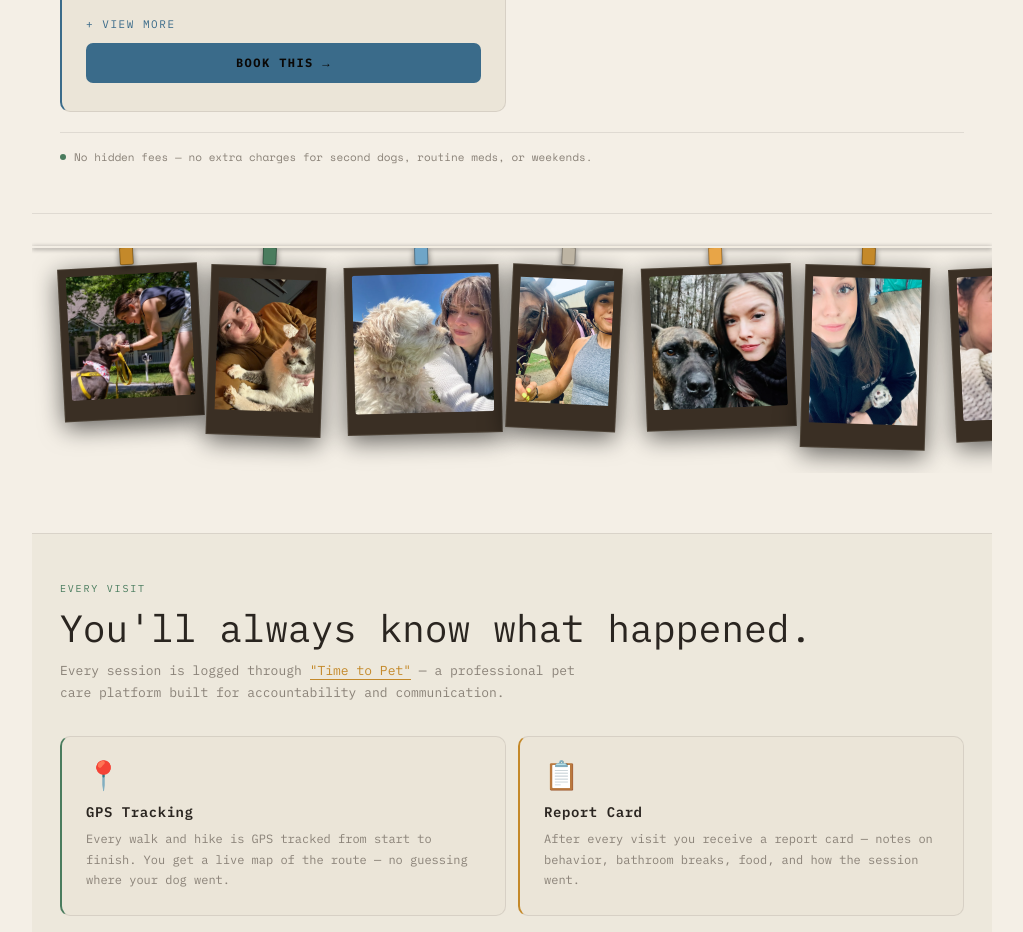
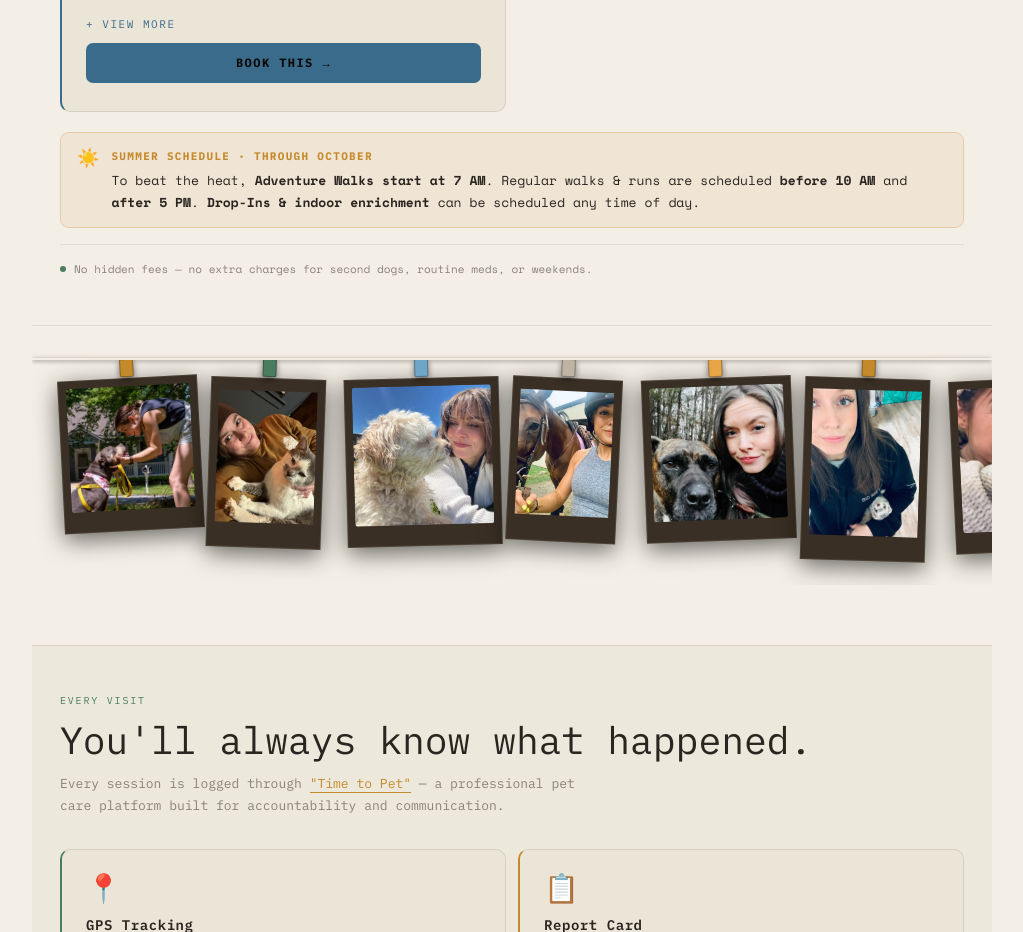
Before and after one commit to darkhorsedevloper/canipetthatdawg, a React (Vite) app: page / in a window 1280 px wide. Shown: the part 2300-3232 px from the top of the page, without its empty margins (128-1151 px from the left). Built offline with nearby package versions, Linux system fonts and the light colour scheme.

Commit message:
Services: add summer heat-schedule notice (through October)
Adventure Walks start at 7 AM; regular walks/runs before 10 AM and
after 5 PM; drop-ins & indoor enrichment any time of day.

Co-Authored-By: Claude Opus 4.8 <noreply@anthropic.com>

```diff
--- a/src/components/Services.jsx
+++ b/src/components/Services.jsx
@@ -204,6 +204,35 @@ export default function Services() {
         ))}
       </div>
 
+      {/* Seasonal heat-schedule notice (through October) */}
+      <div style={{
+        display: 'flex',
+        alignItems: 'flex-start',
+        gap: '12px',
+        background: 'color-mix(in srgb, var(--orange) 9%, transparent)',
+        border: '1px solid color-mix(in srgb, var(--orange) 28%, transparent)',
+        borderRadius: '9px',
+        padding: '14px 16px',
+        marginBottom: '16px',
+      }}>
+        <span style={{ fontSize: '18px', lineHeight: 1.2, flexShrink: 0 }} aria-hidden="true">☀️</span>
+        <p style={{ fontSize: '13px', color: 'var(--charcoal)', lineHeight: 1.7, margin: 0 }}>
+          <span style={{
+            fontFamily: "'IBM Plex Mono', monospace",
+            fontSize: '11px',
+            fontWeight: 700,
+            letterSpacing: '0.12em',
+            textTransform: 'uppercase',
+            color: 'var(--orange)',
+            display: 'block',
+            marginBottom: '4px',
+          }}>
+            Summer schedule · through October
+          </span>
+          To beat the heat, <strong>Adventure Walks start at 7&nbsp;AM</strong>. Regular walks &amp; runs are scheduled <strong>before 10&nbsp;AM</strong> and <strong>after 5&nbsp;PM</strong>. <strong>Drop-Ins &amp; indoor enrichment</strong> can be scheduled any time of day.
+        </p>
+      </div>
+
       <div style={{ display: 'flex', alignItems: 'center', gap: '8px', fontSize: '11px', color: 'var(--muted)', borderTop: '0.5px solid var(--border)', paddingTop: '16px' }}>
         <span style={{ width: '6px', height: '6px', borderRadius: '50%', background: 'var(--green)', flexShrink: 0, display: 'inline-block' }} />
         No hidden fees — no extra charges for second dogs, routine meds, or weekends.
```
